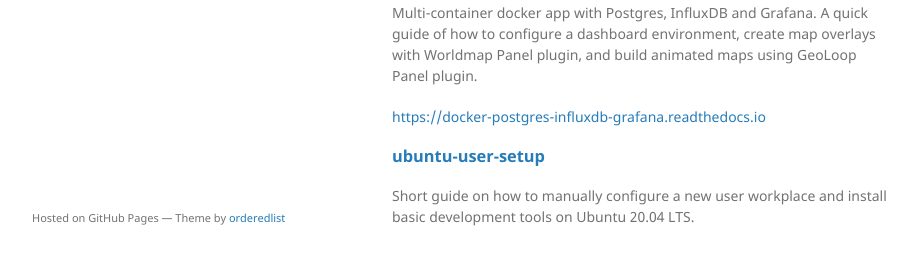
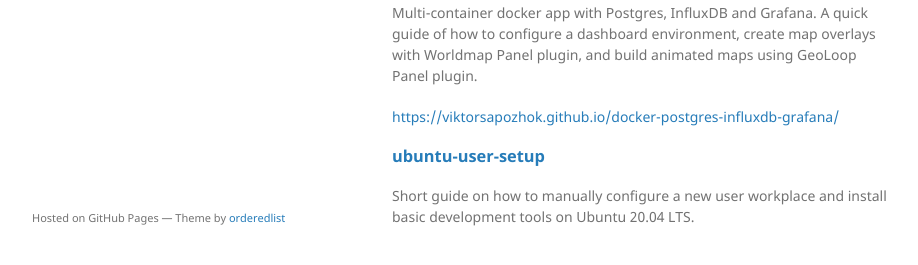
Before and after one commit to viktorsapozhok/viktorsapozhok.github.io, a Jekyll site: the page built from index.md, in a window 1280 px wide and 1062 px high. Shown: the part 765-1030 px from the top of the window, without its empty margins (178-1096 px from the left). Built offline with Jekyll 4.4.1, drawn with Linux system fonts in a browser that asks for light colours; our own code applies the rules of GitHub Pages for plain Markdown files; part of the change alters nothing that is shown.

Commit message:
updated repository link

```diff
--- a/index.md
+++ b/index.md
@@ -38,7 +38,7 @@ Multi-container docker app with Postgres, InfluxDB and Grafana. A quick guide of
 configure a dashboard environment, create map overlays with Worldmap Panel plugin,
 and build animated maps using GeoLoop Panel plugin.
 
-[https://docker-postgres-influxdb-grafana.readthedocs.io](https://docker-postgres-influxdb-grafana.readthedocs.io)
+[https://viktorsapozhok.github.io/docker-postgres-influxdb-grafana/](https://viktorsapozhok.github.io/docker-postgres-influxdb-grafana/)
 
 ### [ubuntu-user-setup](https://github.com/viktorsapozhok/ubuntu-user-setup)
 
```
